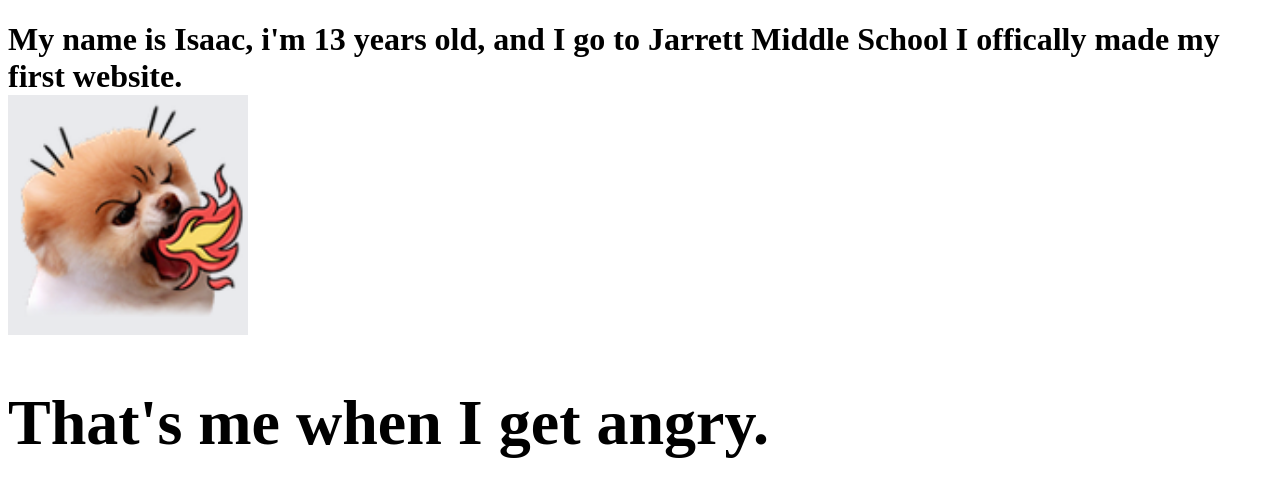
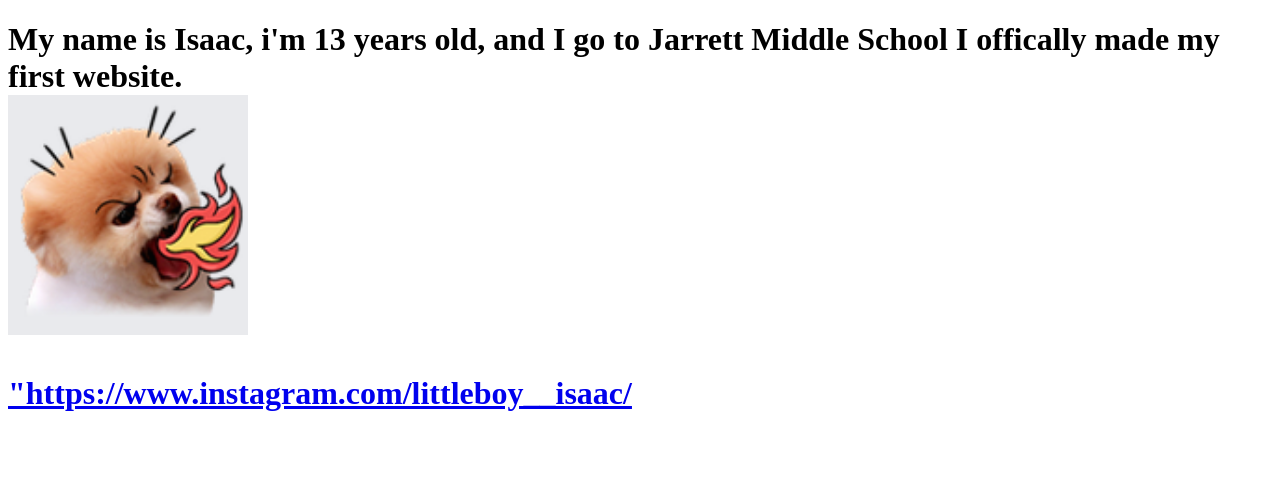
Before and after one commit to dogooo/mysite-pm, a plain HTML site: page index.html in a window 1280 px wide. Drawn offline with Linux system fonts and the light colour scheme.

Commit message:
Update index.html

```diff
--- a/index.html
+++ b/index.html
@@ -17,7 +17,6 @@
 <div class="angry dogo">
   <img src="images/angry%20dogo.png" alt="angry dogo" style="width:30">
 <p>
-  <h1> That's me when I get angry.
-<p><a href="url"https://www.instagram.com/littleboy__isaac/</a><p/>
+<a href="url">"https://www.instagram.com/littleboy__isaac/</a>
     <body>
 <html>
```
